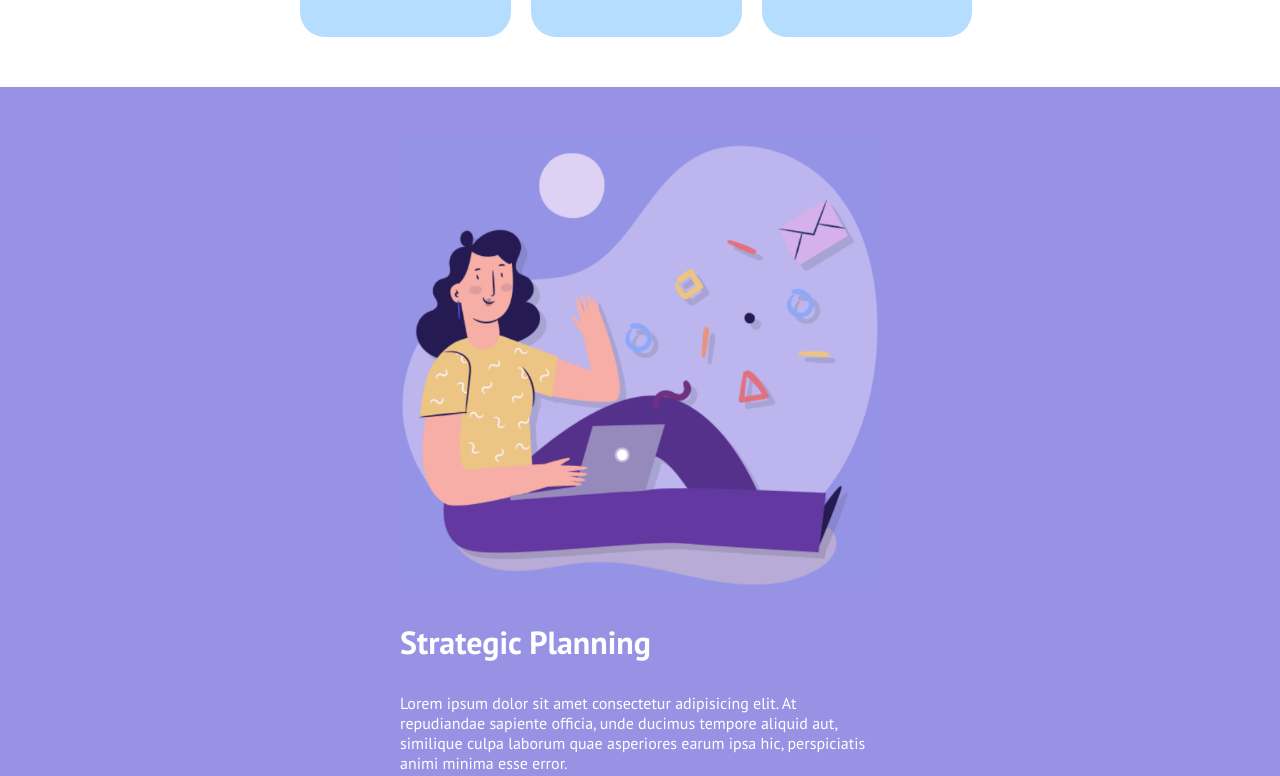
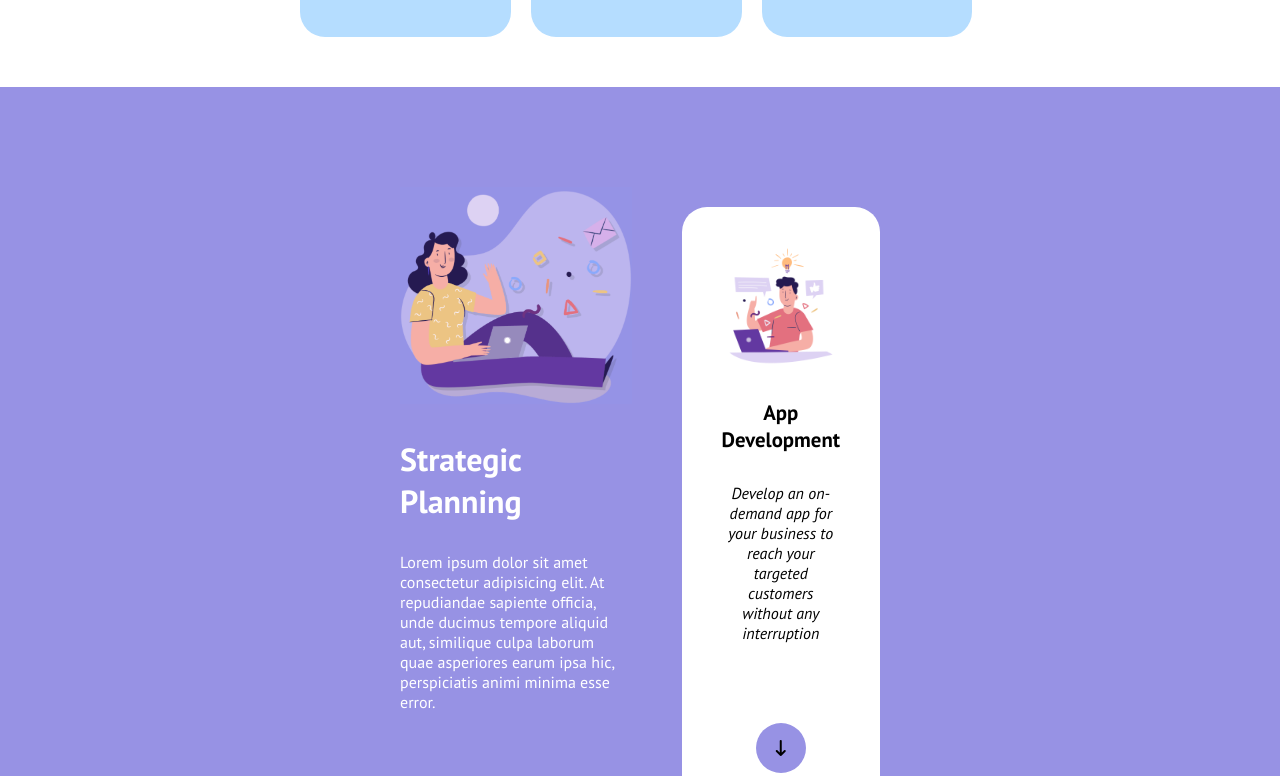
Before and after one commit to francistooth/htmlcss-responsive-layout, a plain HTML site: page index.html in a window 1280 px wide. Shown: the part 945-1721 px from the top of the page. Drawn offline with Linux system fonts and the light colour scheme.

Commit message:
ex complete

```diff
--- a/css/style.css
+++ b/css/style.css
@@ -300,6 +300,25 @@ header {
 @media screen and (min-width:1140px) {
     div.planning {
         padding: 20px 400px;
+        display: flex;
+        gap: 0px 50px;
+    }
+
+    div.planning div {
+        margin: 50px 0px;
+    }
+
+    .planning-container-left {
+        max-width: 50%;
+    }
+
+    .planning-container-right {
+        align-self: flex-end;
+    }
+
+    .planning-container-right div{
+        margin-top: 100px;
+        max-height: 50%;
     }
 }
 
```
